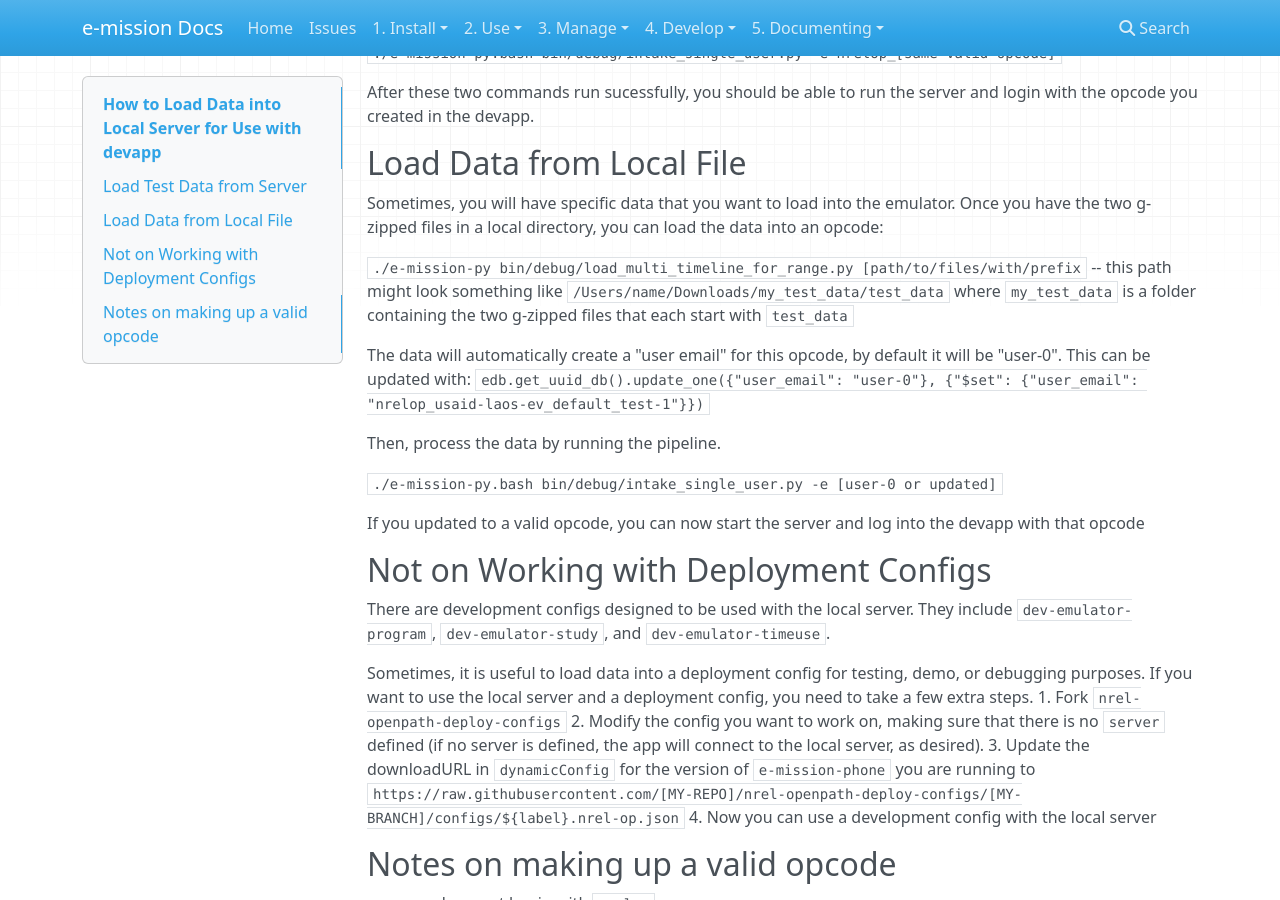
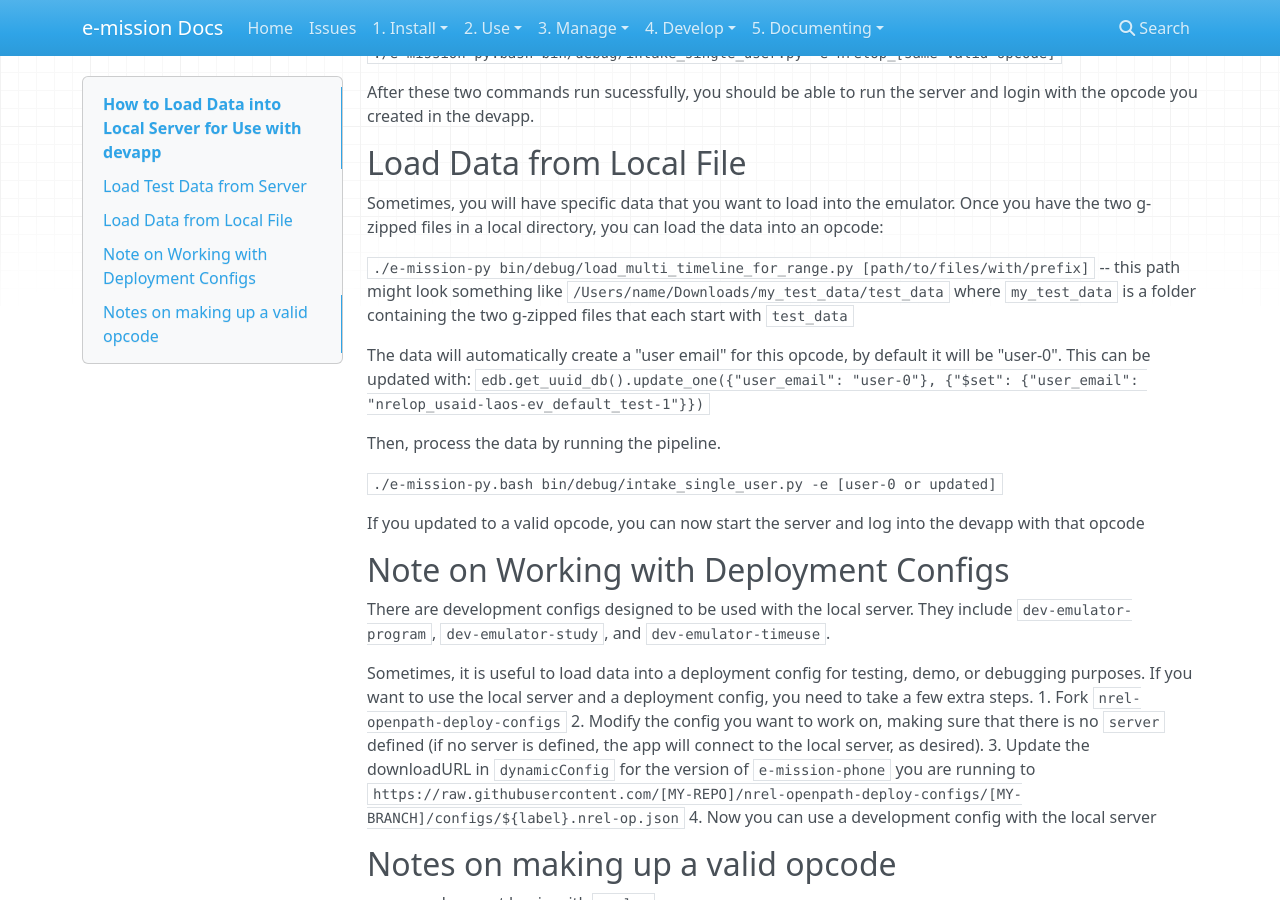
Before and after one commit to e-mission/e-mission-docs, an MkDocs documentation site: the page built from docs/dev/front/loading_data_for_emulator.md, in a window 1280 px wide and 900 px high, scrolled down 479 px. Built offline with MkDocs 1.6.1, drawn with Linux system fonts in a browser that asks for light colours; nearby versions of some CDN libraries.

Commit message:
typo corrections

```diff
--- a/docs/dev/front/loading_data_for_emulator.md
+++ b/docs/dev/front/loading_data_for_emulator.md
@@ -17,7 +17,7 @@ After these two commands run sucessfully, you should be able to run the server a
 
 Sometimes, you will have specific data that you want to load into the emulator. Once you have the two g-zipped files in a local directory, you can load the data into an opcode:
 
-`./e-mission-py bin/debug/load_multi_timeline_for_range.py [path/to/files/with/prefix` -- this path might look something like `/Users/name/Downloads/my_test_data/test_data` where `my_test_data` is a folder containing the two g-zipped files that each start with `test_data`
+`./e-mission-py bin/debug/load_multi_timeline_for_range.py [path/to/files/with/prefix]` -- this path might look something like `/Users/name/Downloads/my_test_data/test_data` where `my_test_data` is a folder containing the two g-zipped files that each start with `test_data`
 
 The data will automatically create a "user email" for this opcode, by default it will be "user-0". This can be updated with: `edb.get_uuid_db().update_one({"user_email": "user-0"}, {"$set": {"user_email": "nrelop_usaid-laos-ev_default_test-1"}})`
 
@@ -27,7 +27,7 @@ Then, process the data by running the pipeline.
 
 If you updated to a valid opcode, you can now start the server and log into the devapp with that opcode
 
-## Not on Working with Deployment Configs
+## Note on Working with Deployment Configs
 
 There are development configs designed to be used with the local server. They include `dev-emulator-program`, `dev-emulator-study`, and `dev-emulator-timeuse`.
 
```
